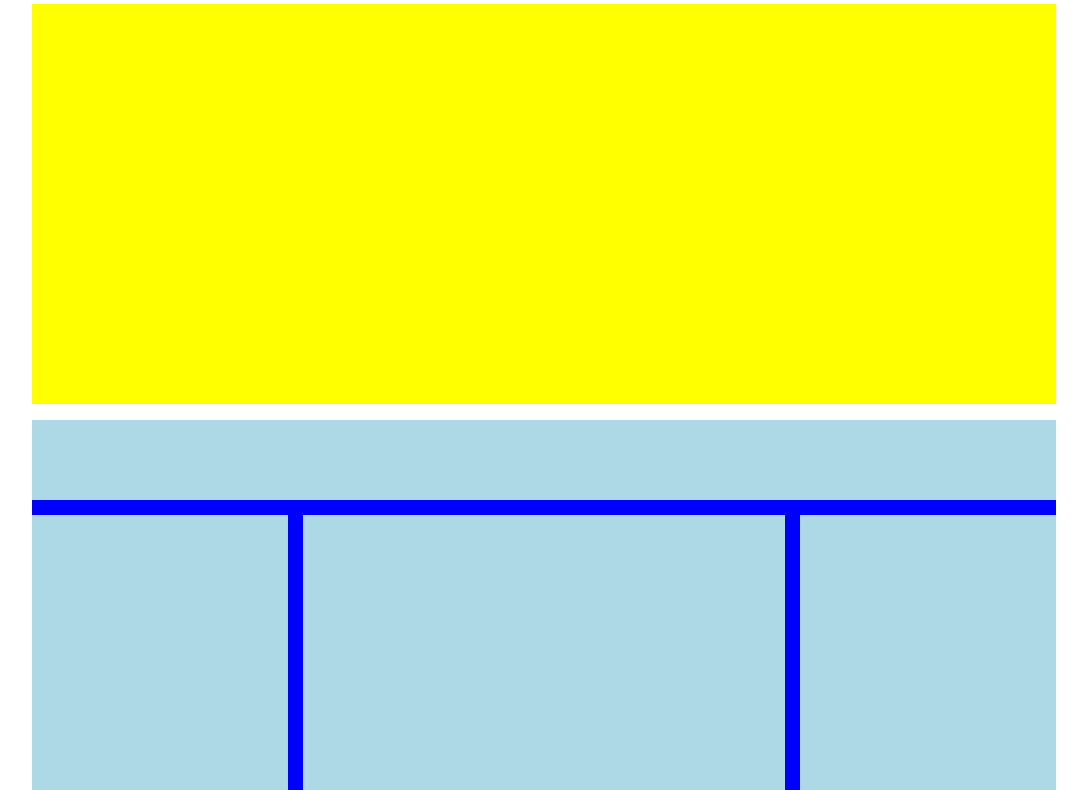
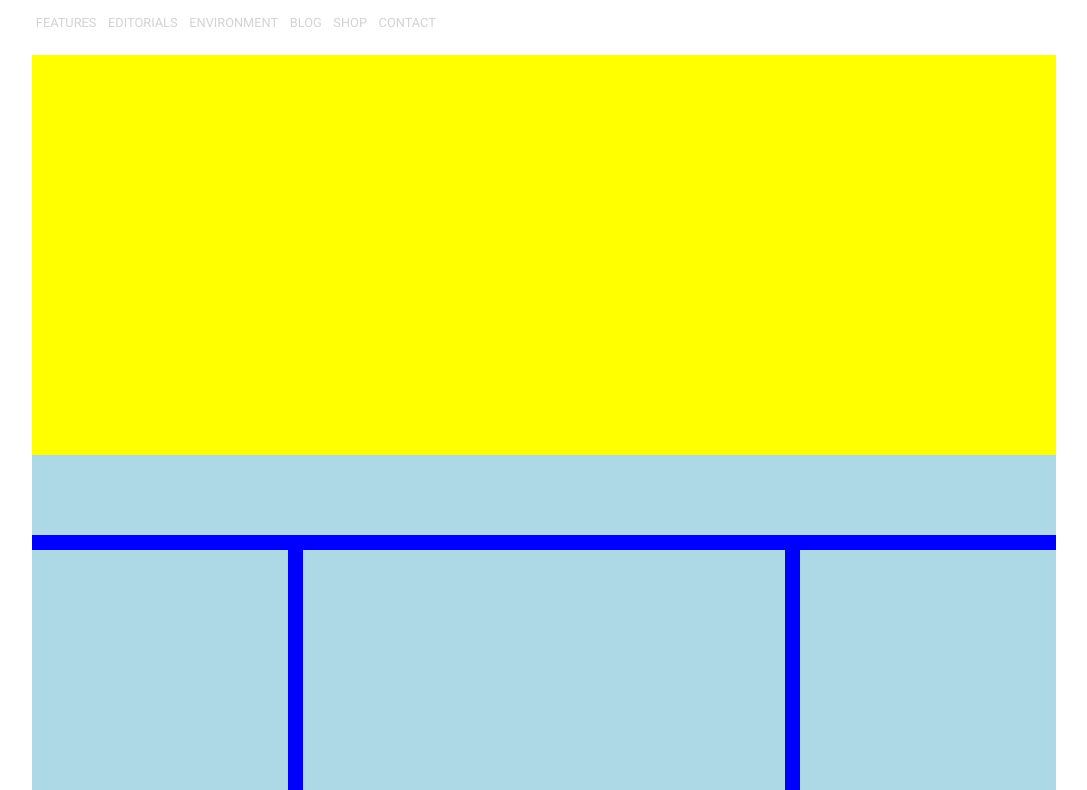
Before and after one commit to filauro1989/htmlcss-wp, a plain HTML site: page index.html in a window 1280 px wide. Shown: the part 80-870 px from the top of the page, without its empty margins (96-1183 px from the left). Drawn offline with Linux system fonts and the light colour scheme.

Commit message:
inserimento Navbar

```diff
--- a/css/style.css
+++ b/css/style.css
@@ -2,6 +2,11 @@
     margin: 0;
     padding: 0;
     box-sizing: border-box;
+}
+
+body {
+    font-size: 100%;
+    font-family: 'Roboto', sans-serif;
 }
 
 .clearfix::after {
@@ -16,19 +21,30 @@
     margin: 1em auto;
 }
 
-/* header */
-/* .header {
-    background-color: violet;
-    height: 3.5em;
-} */
+/* header con logo */
 .header img {
     height: 3em;
+    padding-right: 1em;
+    border-right: solid 1px lightgrey;
+}
+
+/* navbar */
+.navbar {
+    margin: 1.5em 0;
+}
+.navbar-choice {
+    font-size: 0.8em;
+    text-decoration: none;
+    color: lightgray;
+    padding: 0.3em;
+}
+.navbar-choice:hover{
+    color: grey;
 }
 
 /* main */
 .jumbotron {
     height: 400px;
-    margin: 1em 0;
     background-color: yellow;
 }
 
--- a/index.html
+++ b/index.html
@@ -5,6 +5,10 @@
     <meta http-equiv="X-UA-Compatible" content="IE=edge">
     <meta name="viewport" content="width=device-width, initial-scale=1.0">
     <link rel="stylesheet" href="css/style.css">
+    <link rel="preconnect" href="https://fonts.googleapis.com">
+    <link rel="preconnect" href="https://fonts.gstatic.com" crossorigin>
+    <link href="https://fonts.googleapis.com/css2?family=Roboto:wght@100;300;400;500;700;900&display=swap" rel="stylesheet">
+
     <title>Struttura WP</title>
 </head>
 
@@ -23,6 +27,21 @@
 
         </div>
         <!-- /logo Neori -->
+
+        <!-- navbar -->
+
+        <div class="navbar">
+
+            <a class="navbar-choice" href="">FEATURES</a>
+            <a class="navbar-choice" href="">EDITORIALS</a>
+            <a class="navbar-choice" href="">ENVIRONMENT</a>
+            <a class="navbar-choice" href="">BLOG</a>
+            <a class="navbar-choice" href="">SHOP</a>
+            <a class="navbar-choice" href="">CONTACT</a>
+
+        </div>
+
+        <!-- /navbar -->
 
     </div>
 
```
